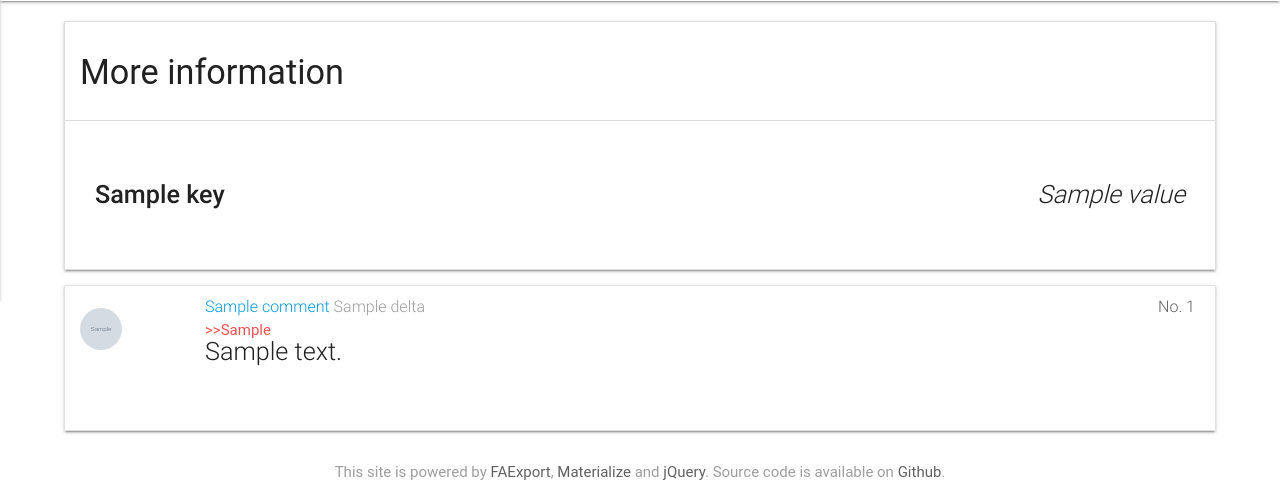
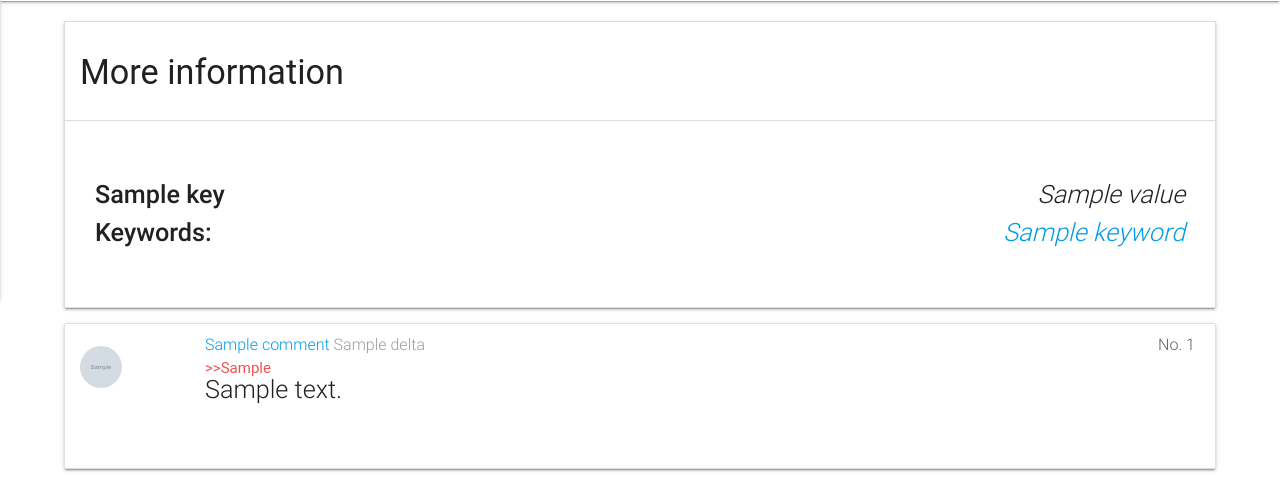
Before and after one commit to Watteo/faview, a Django app: template fa/templates/fa/submission.html in a window 1280 px wide, after a click on "More information". Shown: the part 560-1052 px from the top of the page. Run offline with Django 3.2, Linux system fonts and the light colour scheme; the template is opened without the code that fills it: most values are stand-ins (such as "Sample title", 1, 10 or a date in 2020); grey boxes marked "Sample" are stand-in pictures; some libraries are stand-ins or nearby versions; some web fonts are replaced.

Commit message:
Add keyword search links

```diff
--- a/fa/api.py
+++ b/fa/api.py
@@ -323,7 +323,6 @@ def get_submission_context(subm_id):
         'views',
         'rating',
         'resolution',
-        'keywords',
     )
 
     right_now       = datetime.now()
@@ -338,7 +337,6 @@ def get_submission_context(subm_id):
     subm_data['full']           = replace_media_urls(subm_data['full'])
     subm_data['download']       = subm_data['full']
     subm_data['delta']          = natural_delta(subm_data['posted_at'], right_now)
-    subm_data['keywords']       = ', '.join(subm_data['keywords']) or '-'
     subm_data['description']    = replace_media_urls(re.sub(
         r'^<a href="/user/[^/]+/"><img alt="[^"]+" src="[^"]+"></a>',
         r'',
--- a/fa/templates/fa/submission.html
+++ b/fa/templates/fa/submission.html
@@ -154,6 +154,13 @@ blockquote {
         {% for key, value in sub_data.stats %}
           <strong>{{ key }}</strong>&nbsp;<em style="float:right;">{{ value }}</em><br>
         {% endfor %}
+        {% if sub_data.keywords %}
+          <strong>Keywords:</strong>&nbsp;<em style="float:right;">
+          {% for keyword in sub_data.keywords %}
+            <a href="{% url 'fa.views.search' %}?q=@keywords+{{ keyword }}">{{ keyword }}</a>
+          {% endfor %}
+          </em><br>
+        {% endif %}
         </p>
       </div>
     </li>
```
